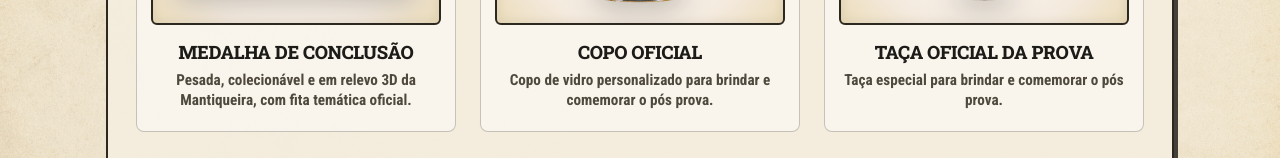
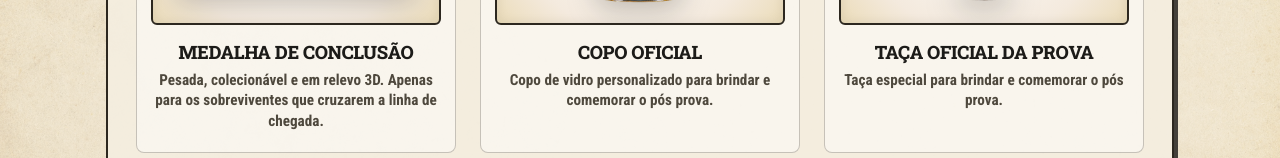
Before and after one commit to GabrielGSD/beer-run-dos-gordos, a Vue app: page / in a window 1280 px wide. Shown: the part 3158-3316 px from the top of the page. Built offline with nearby package versions, Linux system fonts and the light colour scheme; no server answers; the database is empty; grey boxes are pictures that could not be loaded.

Commit message:
Refactor: ajustes na descrição do site

```diff
--- a/src/components/KitSection.vue
+++ b/src/components/KitSection.vue
@@ -18,7 +18,7 @@
             </div>
             <h4 class="kit-item-title font-slab">MEDALHA DE CONCLUSÃO</h4>
             <p class="kit-item-desc font-condensed">
-              Pesada, colecionável e em relevo 3D da Mantiqueira, com fita temática oficial.
+              Pesada, colecionável e em relevo 3D. Apenas para os sobreviventes que cruzarem a linha de chegada.
             </p>
           </div>
 
--- a/src/components/RouteSection.vue
+++ b/src/components/RouteSection.vue
@@ -437,7 +437,7 @@ const mapWaypoints = [
     posX: 24.2,
     posY: 88.7,
     tooltipPos: 'bottom-left',
-    desc: 'Local de concentração, largada oficial, hidratação de boas-vindas e chegada triunfal com churrasco e chopp liberado.',
+    desc: 'Local de concentração, largada oficial, hidratação de boas-vindas e chegada triunfal com churrasco e cerveja no final.',
     targetLat: -22.14189,
     targetLon: -45.60297
   },
```
